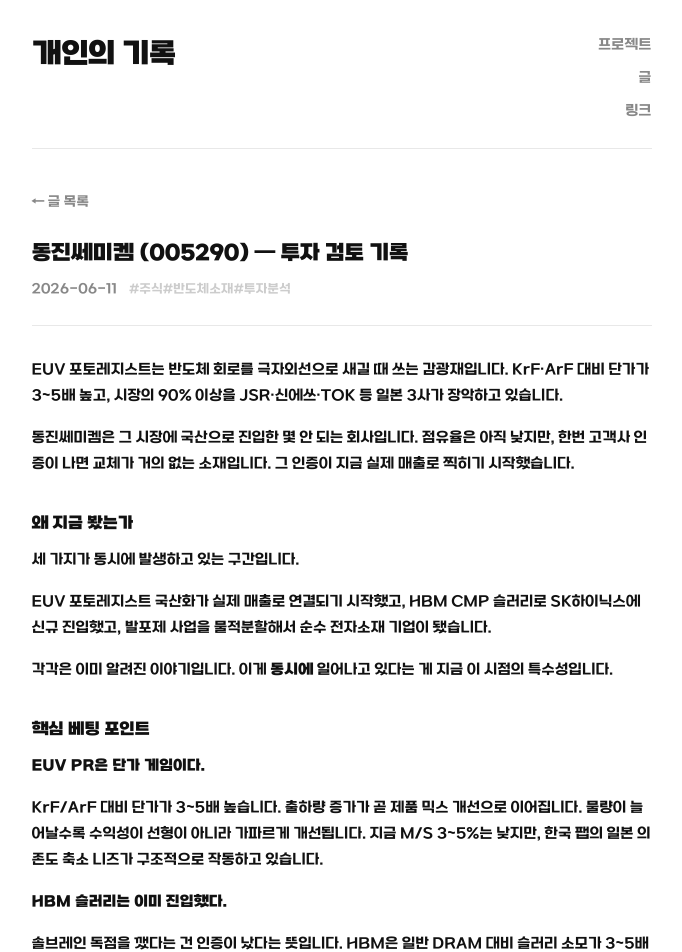
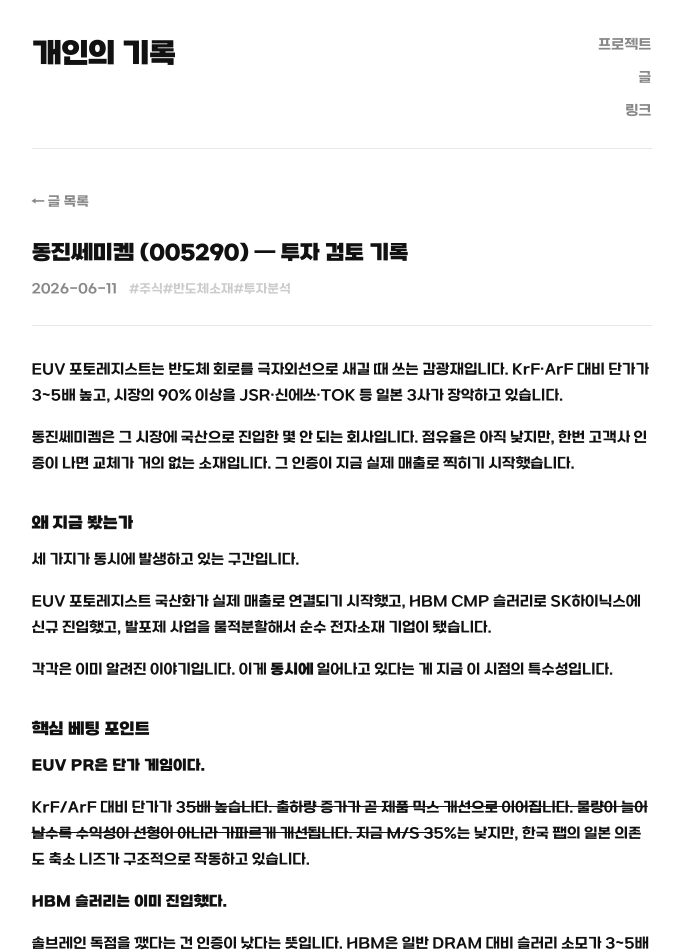
Before and after one commit to newgirok/newgirok.github.io, a Next.js app: page /posts/2026-06-11-dongjin-semichem in a window 1280 px wide. Shown: the top 952 px of the page, without its empty margins (291-973 px from the left). Built offline with nearby package versions, Linux system fonts and the light colour scheme.

Commit message:
fix: remark-gfm 추가로 마크다운 테이블 렌더링 수정

```diff
--- a/app/links/[slug]/page.tsx
+++ b/app/links/[slug]/page.tsx
@@ -3,6 +3,7 @@ import { notFound } from 'next/navigation'
 import Link from 'next/link'
 import { MDXRemote } from 'next-mdx-remote/rsc'
 import rehypeHighlight from 'rehype-highlight'
+import remarkGfm from 'remark-gfm'
 import { getPostsByType, getPostBySlug } from '@/lib/posts'
 
 export const dynamicParams = false
@@ -63,7 +64,7 @@ export default async function LinkPost({ params }: Props) {
         <div className="prose">
           <MDXRemote
             source={post.content}
-            options={{ mdxOptions: { rehypePlugins: [rehypeHighlight] } }}
+            options={{ mdxOptions: { remarkPlugins: [remarkGfm], rehypePlugins: [rehypeHighlight] } }}
           />
         </div>
       </article>
--- a/app/posts/[slug]/page.tsx
+++ b/app/posts/[slug]/page.tsx
@@ -3,6 +3,7 @@ import { notFound } from 'next/navigation'
 import Link from 'next/link'
 import { MDXRemote } from 'next-mdx-remote/rsc'
 import rehypeHighlight from 'rehype-highlight'
+import remarkGfm from 'remark-gfm'
 import { getPostsByType, getPostBySlug } from '@/lib/posts'
 
 export const dynamicParams = false
@@ -67,7 +68,7 @@ export default async function PostDetail({ params }: Props) {
         <div className="prose">
           <MDXRemote
             source={post.content}
-            options={{ mdxOptions: { rehypePlugins: [rehypeHighlight] } }}
+            options={{ mdxOptions: { remarkPlugins: [remarkGfm], rehypePlugins: [rehypeHighlight] } }}
           />
         </div>
       </article>
```
Also changed, not shown: package.json (+6 -5 lines), 1 other file (tests, documents, lock files or other folders).
